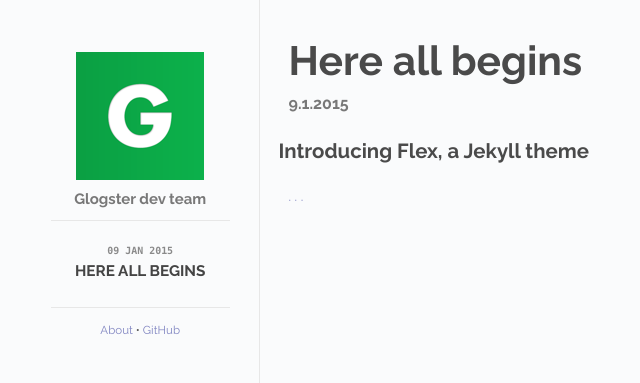
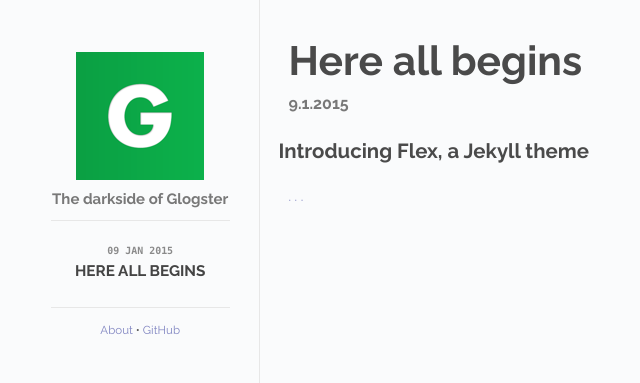
Before and after one commit to Glogster/glogster.github.io, a Jekyll site: the page built from index.html, in a window 1280 px wide. Shown: the top 383 px of the page, without its empty margins (99-739 px from the left). Built offline with Jekyll 4.4.1, drawn with Linux system fonts in a browser that asks for light colours.

Commit message:
Change description

```diff
--- a/_layouts/default.html
+++ b/_layouts/default.html
@@ -27,7 +27,7 @@
       <div class="sidebar" id="sidebar">
         <div class="header">
           <h1 class="title"><a href="/"><img id="logo" src="/images/logo.png"></a></h1>
-          <span class="tagline">Glogster dev team</span>
+          <span class="tagline">The darkside of Glogster</span>
         </div>
         <div class="posts">
           <ul class="posts-list">
```
